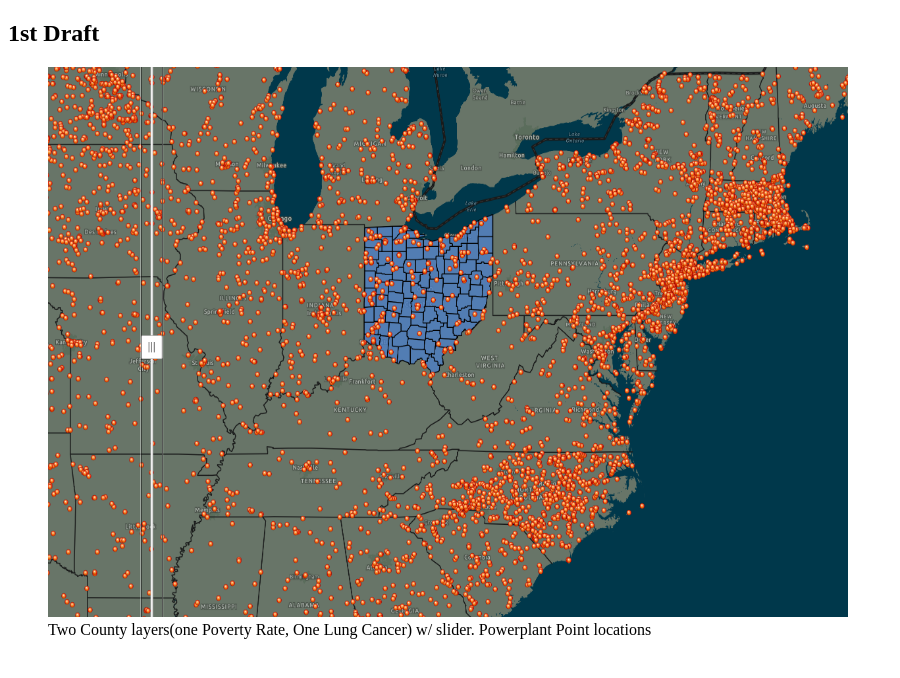
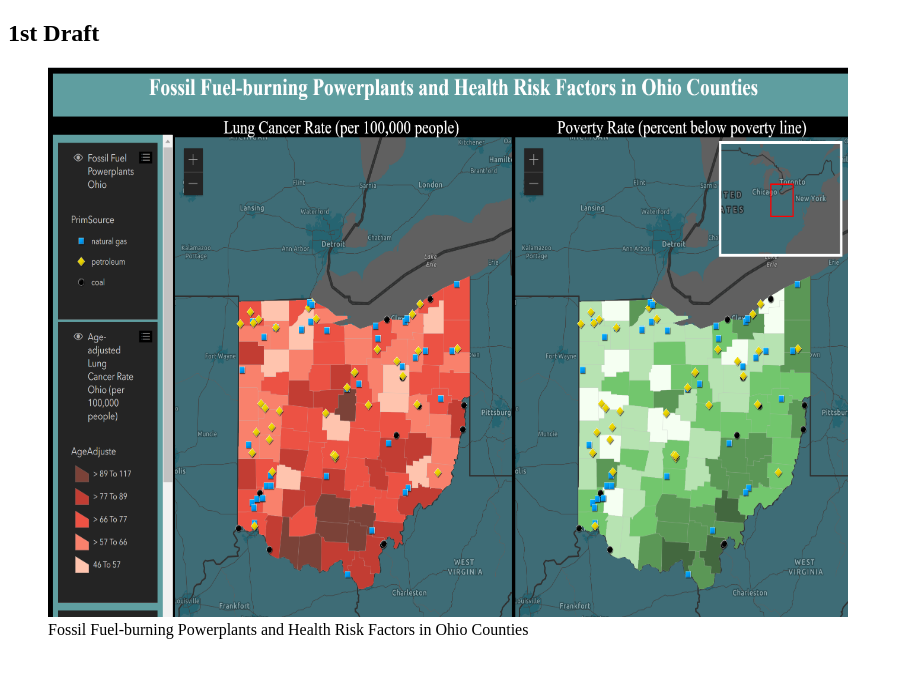
Before and after one commit to ns862815/FinalMapProject, a plain HTML site: page docs/index.html in a window 1280 px wide. Shown: the whole page, without its empty margins (0-900 px from the left). Drawn offline with Linux system fonts and the light colour scheme.

Commit message:
Add files via upload

```diff
--- a/docs/index.html
+++ b/docs/index.html
@@ -7,8 +7,8 @@
 <body>
     <h2>1st Draft</h2>
 
-        <figure> <a href="Draft1_NoahSkinner.html"> <img src="images/Draft1_image.PNG" width = "800" height="550"> </a>
-            <figcaption>Two County layers(one Poverty Rate, One Lung Cancer) w/ slider. Powerplant Point locations</figcaption>
+        <figure> <a href="Final_NoahSkinner.html"> <img src="images/Final_image.PNG" width = "800" height="550"> </a>
+            <figcaption>Fossil Fuel-burning Powerplants and Health Risk Factors in Ohio Counties</figcaption>
         </figure>
 
 
```
